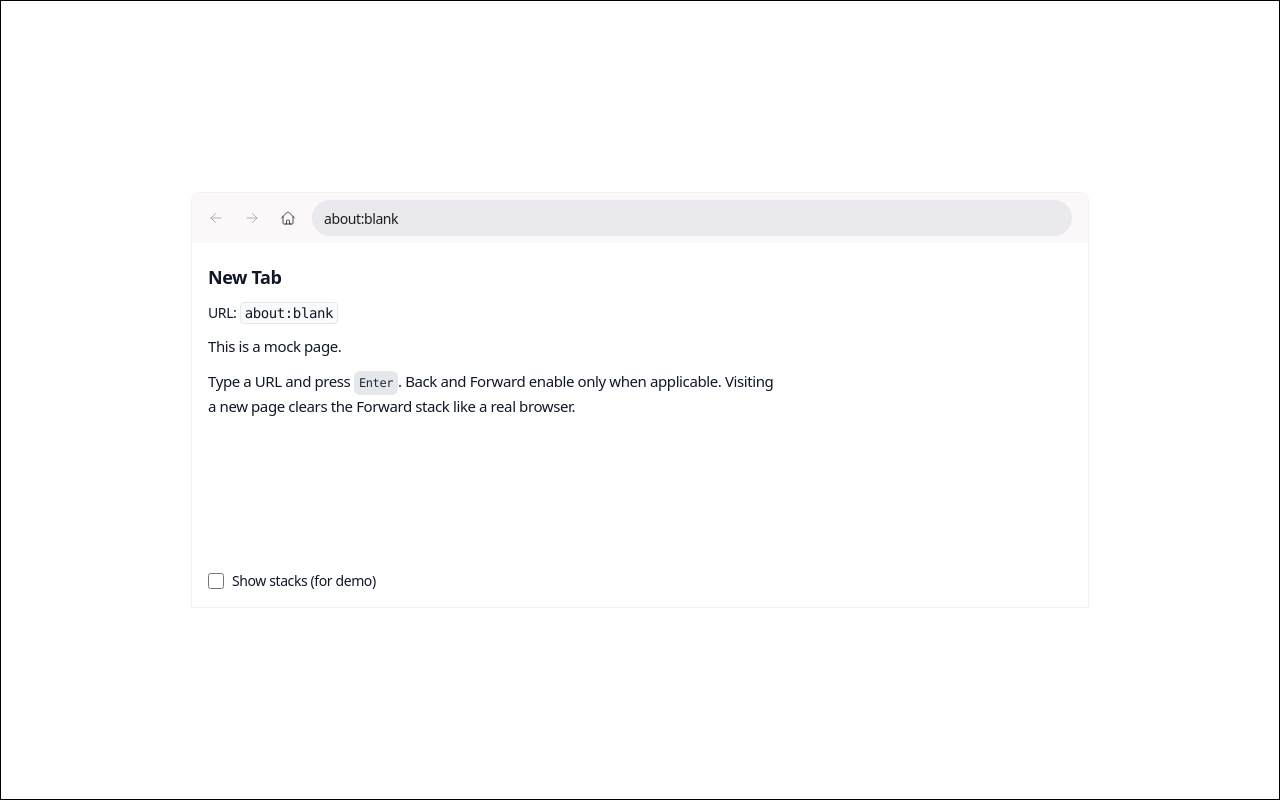
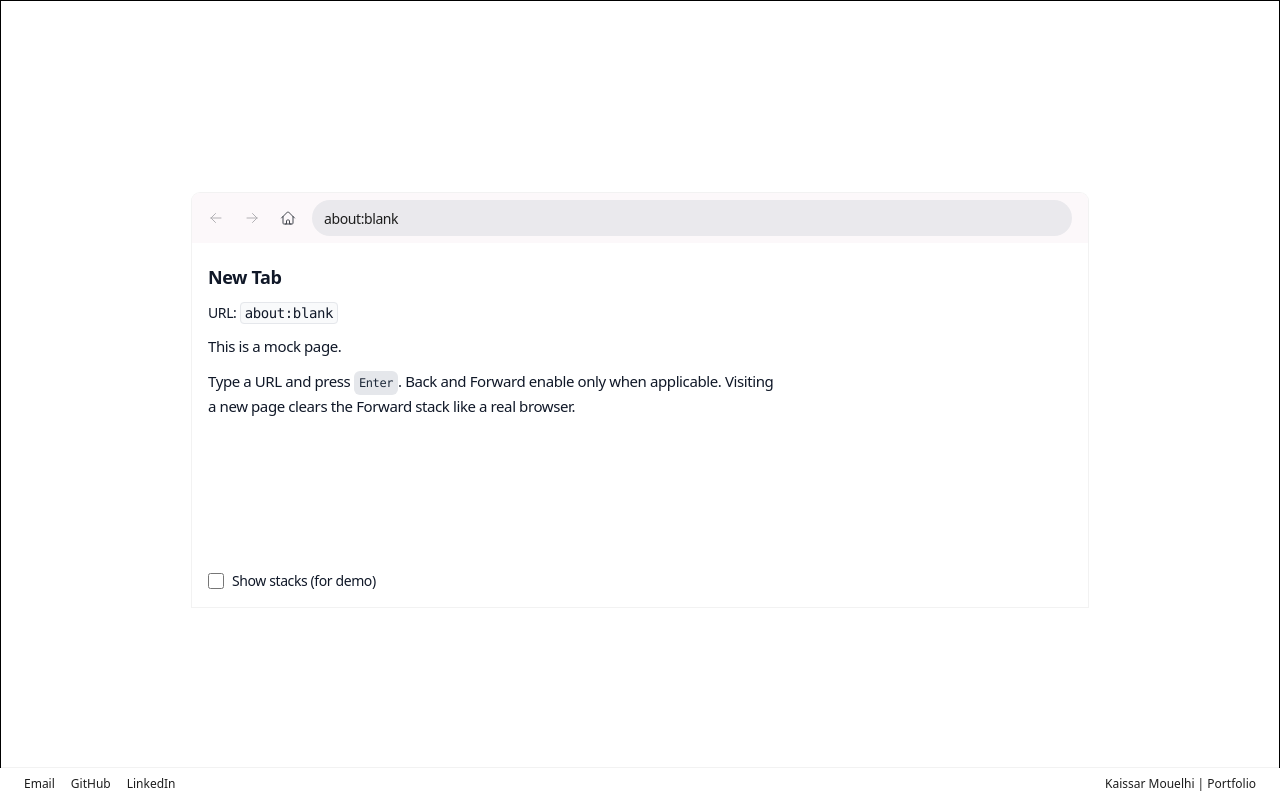
Before and after one commit to kmdebug/react-browser-history-simulator, a React (Vite) app: page / in a window 1280 px wide. Built offline with nearby package versions, Linux system fonts and the light colour scheme.

Commit message:
feat(navigation): add footer with contact links and update BrowserHistorySimulator styles

```diff
--- a/src/app/App.tsx
+++ b/src/app/App.tsx
@@ -2,5 +2,47 @@ import type { JSX } from 'react';
 import { BrowserHistorySimulator } from '../features/navigation';
 
 export default function App(): JSX.Element {
-  return <BrowserHistorySimulator />;
+  return (
+    <>
+      <BrowserHistorySimulator />
+
+      <footer className="bottom-0 fixed flex flex-wrap justify-between items-center gap-1 bg-white shadow-[0_0_0_1px_rgba(0,0,0,0.05)] px-6 py-2 w-full font-sans font-medium">
+        <div className="flex items-center gap-4">
+          <a
+            className="text-[#1d1d1d] text-xs hover:underline cursor-pointer"
+            rel="noreferrer"
+            href="mailto:kaissar.mouelhi@outlook.com"
+          >
+            Email
+          </a>
+          <a
+            className="text-[#1d1d1d] text-xs hover:underline cursor-pointer"
+            rel="noreferrer"
+            href=""
+            target="_blank"
+          >
+            GitHub
+          </a>
+          <a
+            className="text-[#1d1d1d] text-xs hover:underline cursor-pointer"
+            rel="noreferrer"
+            href="https://www.linkedin.com/in/kaissar-mouelhi/"
+            target="_blank"
+          >
+            LinkedIn
+          </a>
+        </div>
+        <p className="text-[#1d1d1d] text-xs">
+          <a
+            className="hover:underline"
+            rel="noreferrer"
+            href="https://www.kmdebug.dev/"
+            target="_blank"
+          >
+            Kaissar Mouelhi | Portfolio
+          </a>
+        </p>
+      </footer>
+    </>
+  );
 }
--- a/src/features/navigation/ui/BrowserHistorySimulator.tsx
+++ b/src/features/navigation/ui/BrowserHistorySimulator.tsx
@@ -26,7 +26,7 @@ const BrowserHistorySimulator: React.FC = (): JSX.Element => {
   return (
     <div className="flex justify-center items-center p-3 border w-full min-h-screen">
       {' '}
-      <div className="mx-auto pb-4 rounded-t-lg w-4xl text-gray-900 tracking-tight sha">
+      <div className="shadow-[0_0_0_1px_rgba(0,0,0,0.05)] mx-auto pb-4 rounded-t-lg w-4xl text-gray-900 tracking-tight">
         <div className="items-center gap-2 grid grid-cols-[auto_1fr_auto] bg-[#FCF8FA] pr-0 pl-2 rounded-t-lg h-12.5">
           <HistoryToolbar
             hasBack={hasBack}
--- a/src/index.css
+++ b/src/index.css
@@ -1,5 +1 @@
 @import "tailwindcss";
-
-.sha {
-    box-shadow: rgba(0, 0, 0, 0.05) 0px 0px 0px 1px;
-}
```
